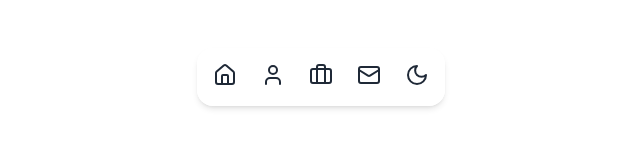
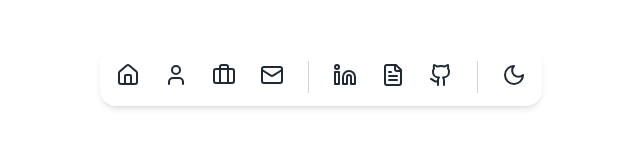
Before and after one commit to Mukul-Howale/portfolio_v2, a Next.js app: page / in a window 1280 px wide. Shown: the top 160 px of the page, without its empty margins (319-959 px from the left). Built offline with nearby package versions, Linux system fonts and the light colour scheme.

Commit message:
Changes to navbar

```diff
--- a/src/components/Navbar.js
+++ b/src/components/Navbar.js
@@ -2,8 +2,12 @@
 
 import { useState, useEffect } from 'react'
 import { useTheme } from 'next-themes'
-import { Home, User, Briefcase, Mail, Sun, Moon, Github } from 'lucide-react'
+import { Home, User, Briefcase, Mail, Sun, Moon, Github, Linkedin, FileText } from 'lucide-react'
 import { Dock, DockIcon } from './Dock'
+
+const Separator = () => (
+  <div className="w-px h-8 bg-gray-300 dark:bg-gray-700 mx-2"></div>
+);
 
 export default function Navbar() {
   const { theme, setTheme } = useTheme()
@@ -15,6 +19,12 @@ export default function Navbar() {
     { name: 'About', icon: User, href: '#about' },
     { name: 'Projects', icon: Briefcase, href: '#projects' },
     { name: 'Contact', icon: Mail, href: '#contact' },
+  ]
+
+  const socialItems = [
+    { name: 'LinkedIn', icon: Linkedin, href: 'https://linkedin.com/in/yourusername' },
+    { name: 'Resume', icon: FileText, href: '/path-to-your-resume.pdf' },
+    { name: 'GitHub', icon: Github, href: 'https://github.com/yourusername' },
   ]
 
   const toggleTheme = () => {
@@ -43,7 +53,8 @@ export default function Navbar() {
   return (
     <nav className={`fixed top-0 left-0 right-0 z-20 transition-transform duration-300 ${visible ? 'translate-y-0' : '-translate-y-full'}`}>
       <div className="flex justify-center py-4">
-        <Dock direction="middle"
+        <Dock
+          direction="middle"
           className={`shadow-md dark:shadow-[0_4px_6px_-1px_rgba(255,255,255,0.1),0_2px_4px_-1px_rgba(255,255,255,0.06)] bg-white/80 dark:bg-black/80 backdrop-blur-sm border-0 dark:border-0`}
         >
           {navItems.map((item) => (
@@ -59,6 +70,22 @@ export default function Navbar() {
               </a>
             </DockIcon>
           ))}
+          <Separator />
+          {socialItems.map((item) => (
+            <DockIcon key={item.name} className="group">
+              <a
+                href={item.href}
+                target="_blank"
+                rel="noopener noreferrer"
+                className="flex flex-col items-center justify-center w-full h-full relative"
+              >
+                <div className="absolute inset-0 bg-gray-200 dark:bg-gray-700 opacity-0 group-hover:opacity-50 rounded-full transition-opacity duration-300"></div>
+                <item.icon className="w-6 h-6 mb-1 text-gray-800 dark:text-gray-200 relative z-10" />
+                <span className="text-xs text-gray-800 dark:text-gray-200 relative z-10"></span>
+              </a>
+            </DockIcon>
+          ))}
+          <Separator />
           <DockIcon className="group">
             <button
               onClick={toggleTheme}
```
